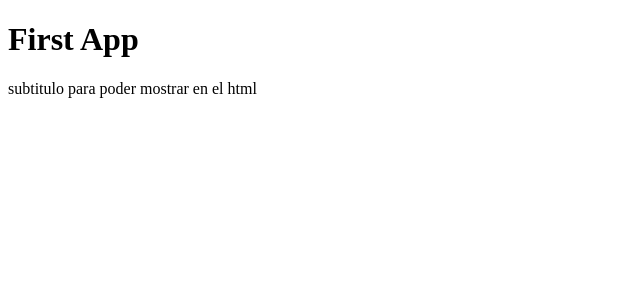
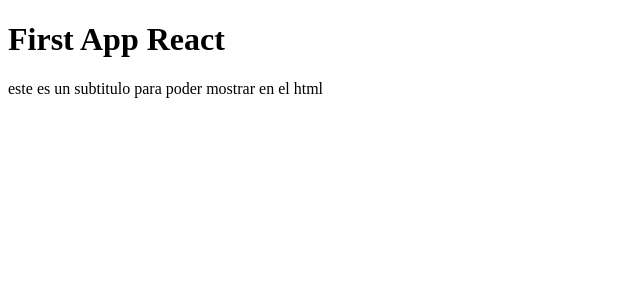
Before and after one commit to Jafmatute/React-JS, a React (Vite) app in the folder 03-counter-app-vite/: page / in a window 1280 px wide. Shown: the top 300 px of the page, without its empty margins (0-640 px from the left). Built offline with nearby package versions, Linux system fonts and the light colour scheme.

Commit message:
impresión de variables en el HTML

```diff
--- a/03-counter-app-vite/src/FirstApp.jsx
+++ b/03-counter-app-vite/src/FirstApp.jsx
@@ -1,10 +1,16 @@
 
+const newMessage = 'Josue';
+
+const getMessage = () => {
+
+    return 'React'
+}
 const FirstApp = () => {
 
     return (
         <>
-            <h1>First App</h1>
-            <p>subtitulo para poder mostrar en el html</p>
+            <h1>First App {getMessage()}</h1>
+            <p> este es un subtitulo para poder mostrar en el html</p>
         </>
     )
 }
```
